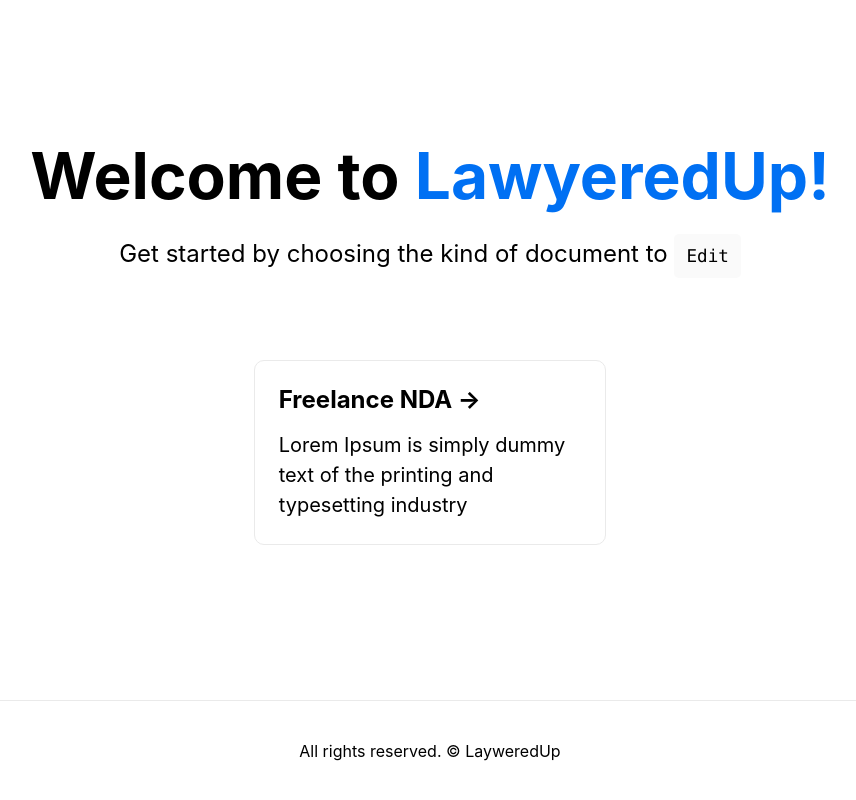
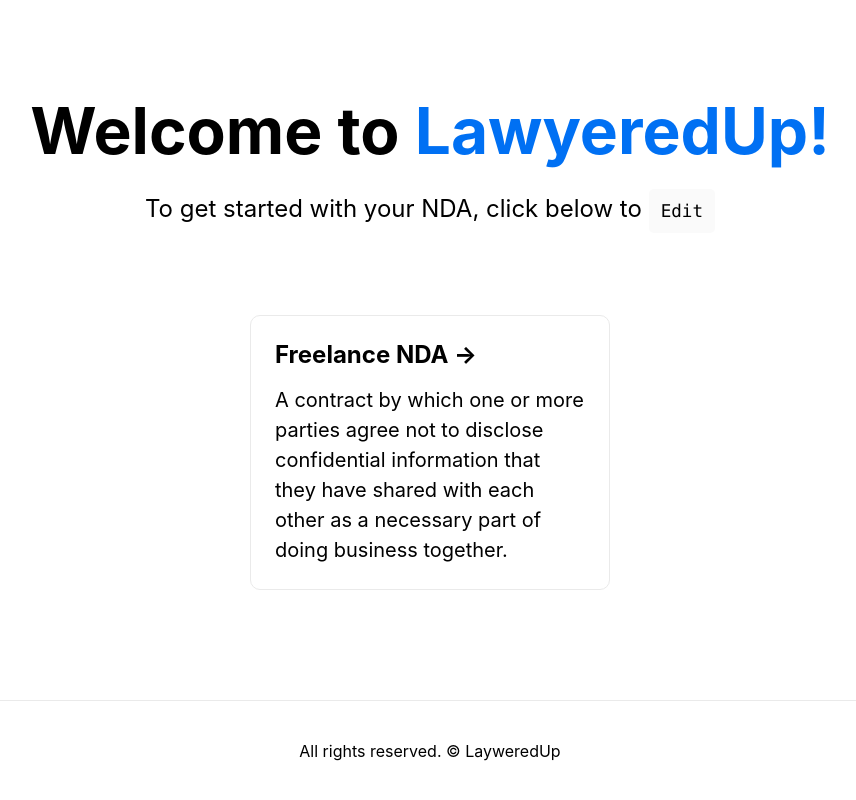
Before and after one commit to nellybaz/lawyerup-client, a Next.js app: page / in a window 1280 px wide. Shown: the whole page, without its empty margins (210-1066 px from the left). Built offline with nearby package versions, Linux system fonts and the light colour scheme.

Commit message:
update description

```diff
--- a/pages/index.tsx
+++ b/pages/index.tsx
@@ -6,7 +6,7 @@
   return (
     <div className={styles.container}>
       <Head>
-        <title>Lawyer up</title>
+        <title>Lawyered up</title>
         <meta name="description" content="Generated by create next app" />
         <link rel="icon" href="/favicon.ico" />
       </Head>
@@ -17,14 +17,14 @@
         </h1>
 
         <p className={styles.description}>
-          Get started by choosing the kind of document to{' '}
+        To get started with your NDA, click below to{' '}
           <code className={styles.code}>Edit</code>
         </p>
 
         <div className={styles.grid}>
           <a href="sign" className={styles.card}>
             <h2>Freelance NDA &rarr;</h2>
-            <p>Lorem Ipsum is simply dummy text of the printing and typesetting industry </p>
+            <p>A contract by which one or more parties agree not to disclose confidential information that they have shared with each other as a necessary part of doing business together.</p>
           </a>
 
           {/* <a href="#" className={styles.card}>
```
